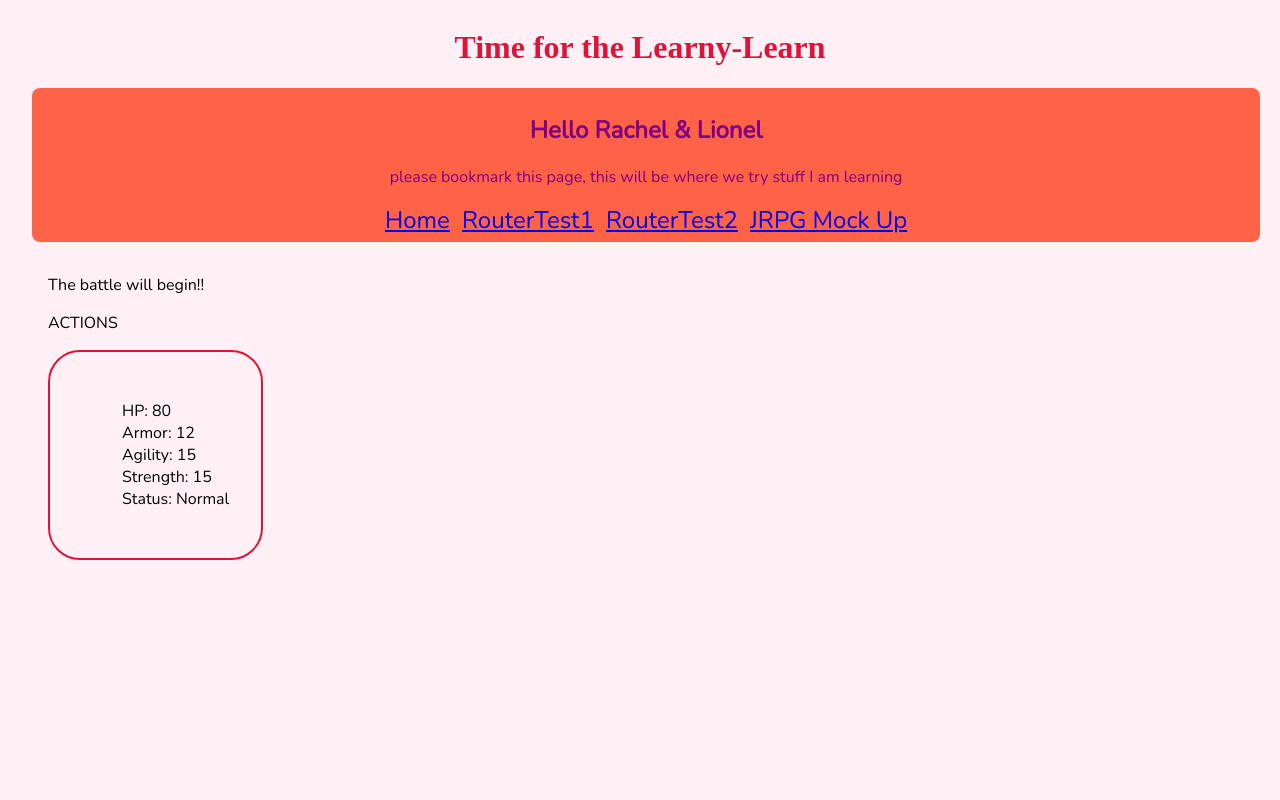
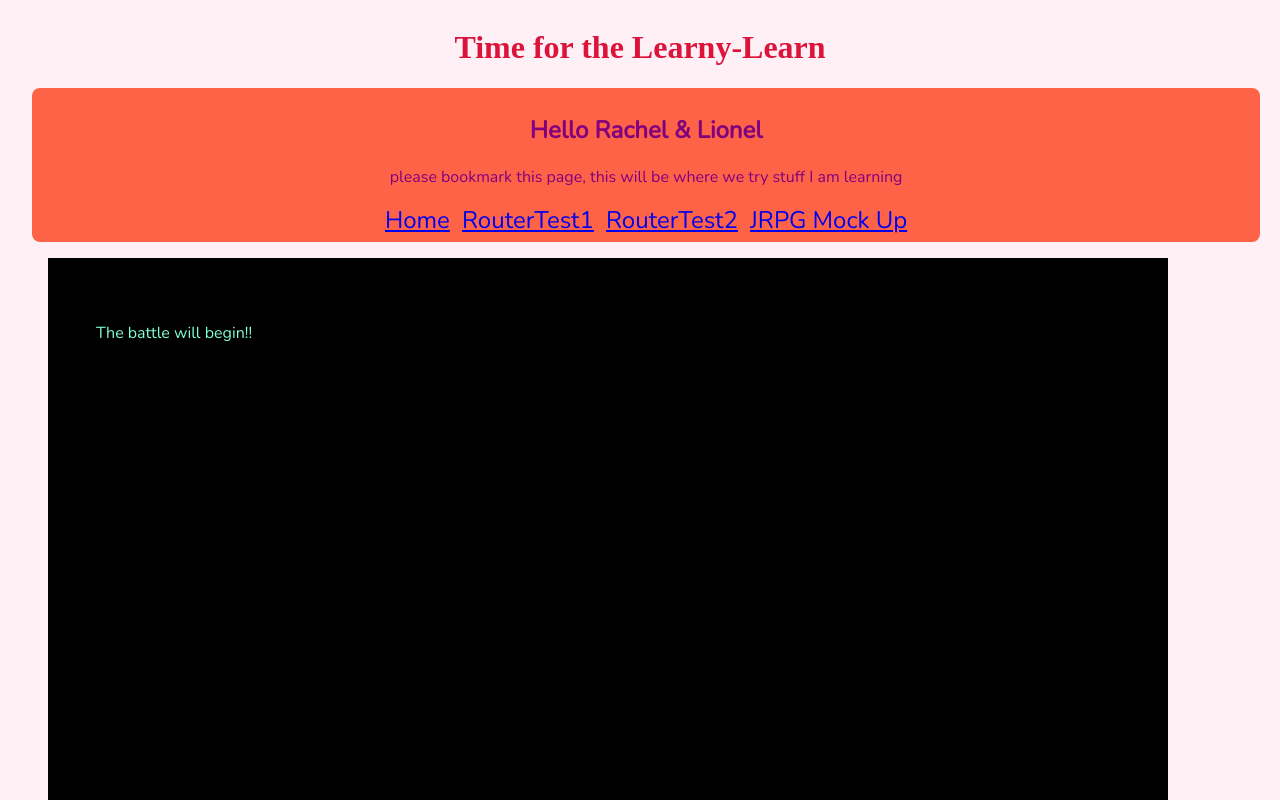
Before and after one commit to JF-LL-codebuds/react-play-study-fe, a React app: page /gamelayout in a window 1280 px wide. Shown: the top 800 px of the page. Built offline with nearby package versions, Linux system fonts and the light colour scheme; a web font is replaced by a local one.

Commit message:
styling main screen

```diff
--- a/src/components/gamelayout/gamelayout.css
+++ b/src/components/gamelayout/gamelayout.css
@@ -2,8 +2,12 @@
   margin: 1em;
 }
 
-.actionWindow {
+.mainScreen {
   background-color: black;
+  color: aquamarine;
+  min-width: 80vw;
+  min-height: 70vh;
+  padding: 3em;
 }
 
 .yourStatsWindow {
```
